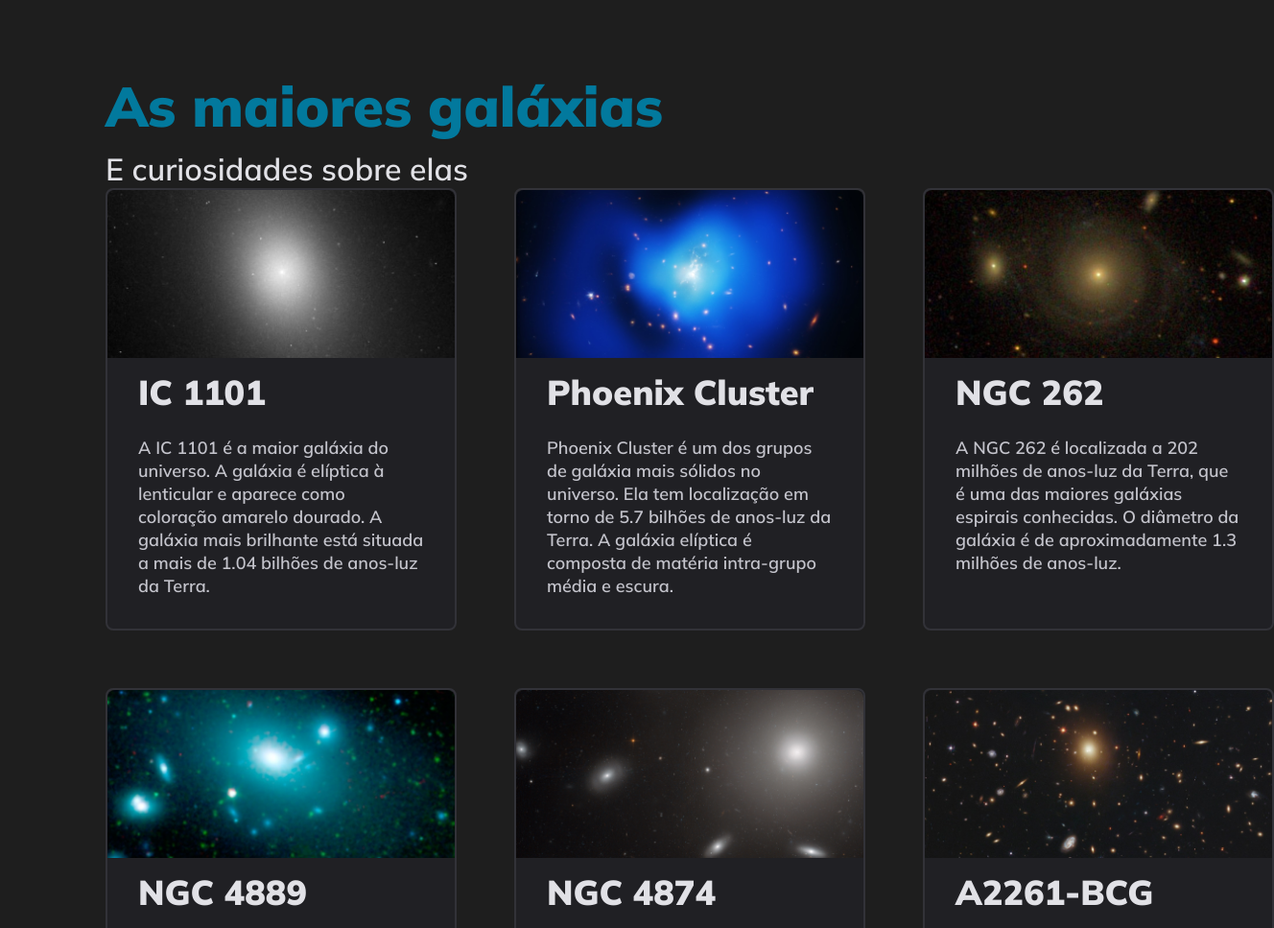
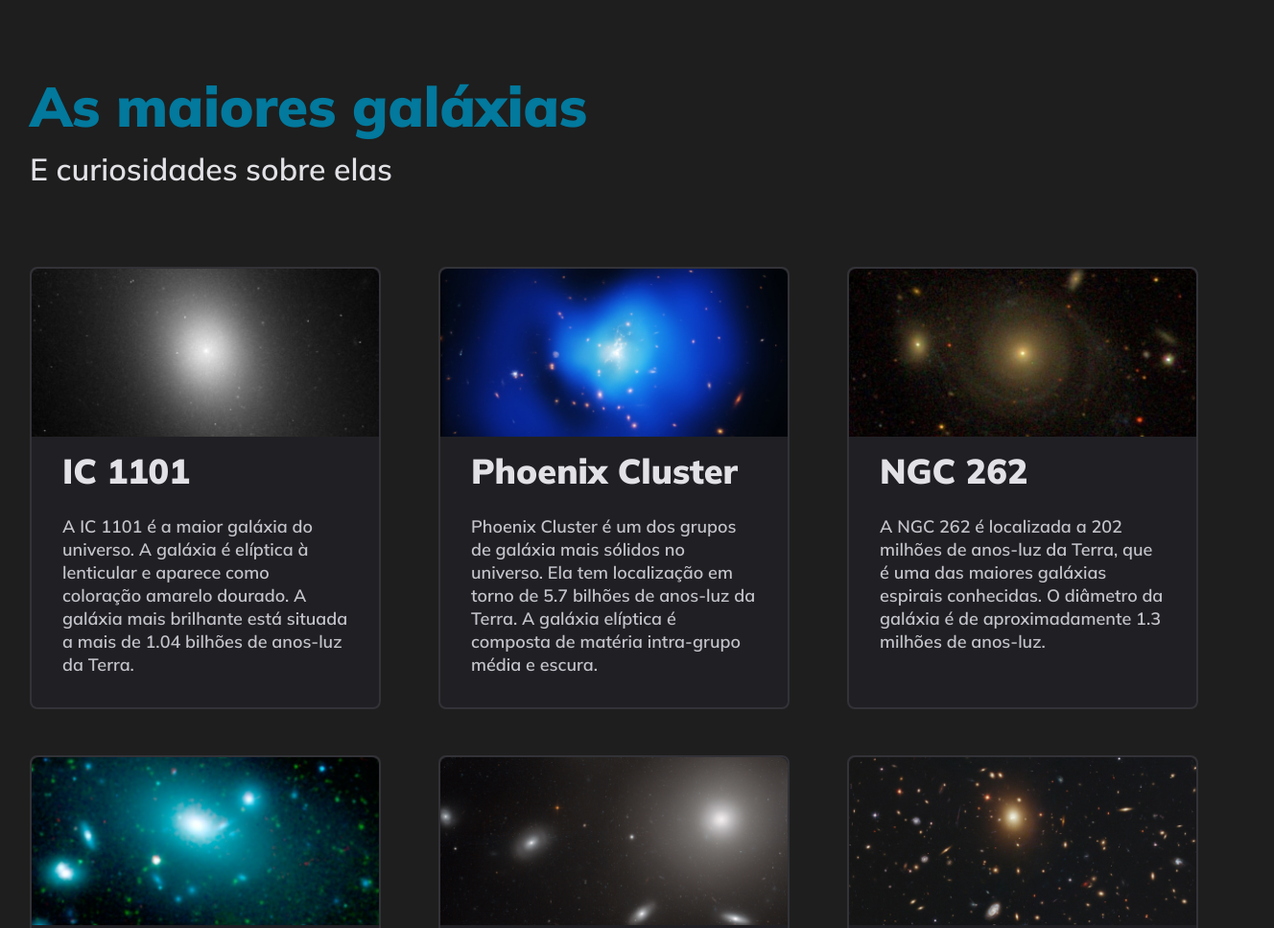
Before and after one commit to kennedysferreira/projetoGalaxies, a plain HTML site: page index.html in a window 1280 px wide. Shown: the top 967 px of the page at 96% size, 1328 px wide, since content can reach past the window. Drawn offline with Linux system fonts and the light colour scheme.

Commit message:
Update style.css

```diff
--- a/style.css
+++ b/style.css
@@ -6,6 +6,13 @@
 
 :root {
   font-size: 6.25%;
+}
+
+body {
+  display: grid;
+  justify-content: center;
+  padding: 74rem 110rem;
+  background-color: #1e1e1e;
 }
 
 header,
@@ -27,16 +34,12 @@ line-height: 24rem;
 color: #C4C4CC;
 }
 
-body {
-  margin: 0 auto;
-  padding: 74rem 110rem;
-  background-color: #1e1e1e;
-}
 
 header {
   display: flex;
   flex-direction: column;
   gap: 8rem;
+  margin-bottom: 82rem;
 }
 
 header h1 {
@@ -53,13 +56,12 @@ header h2 {
 }
 
 main {
-
   display: grid;
   grid-template-areas:
   'A B C'
   'D E F';
   width: 1218rem;
-  gap: 60rem;
+  gap: 48rem 60rem;
 }
 
 .card {
```
